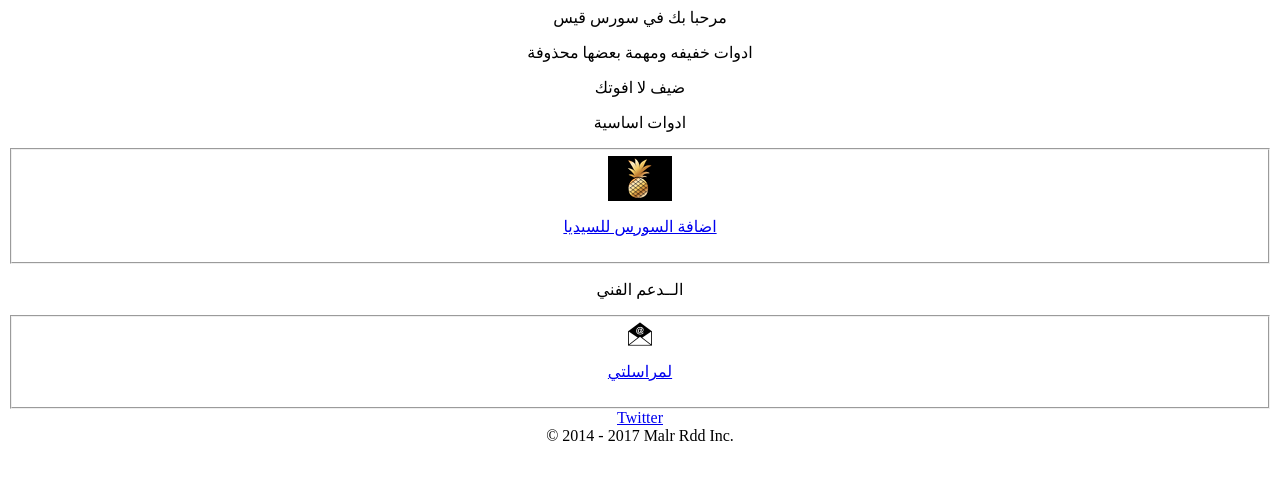
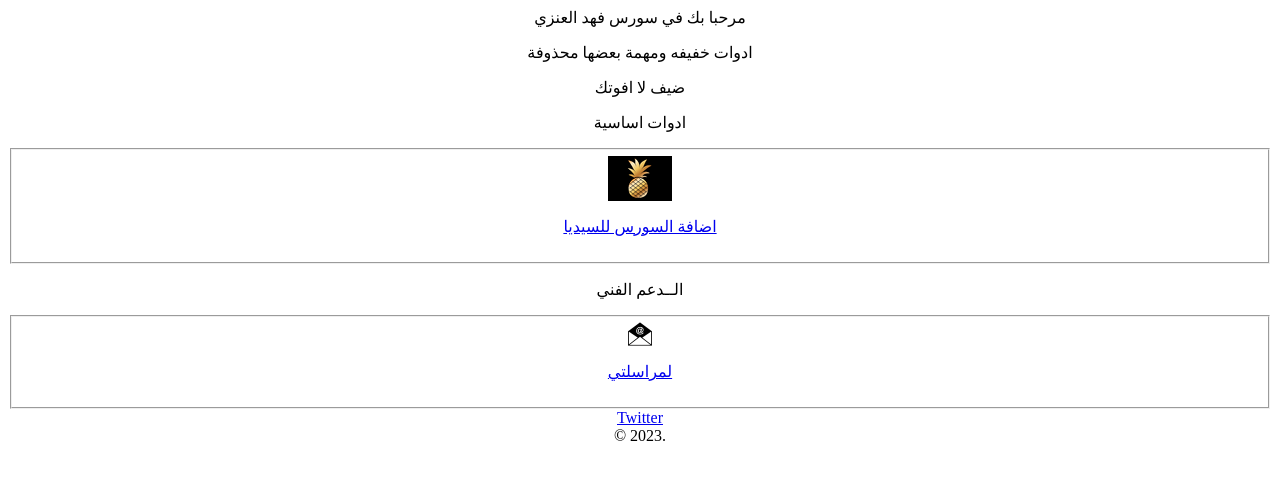
Before and after one commit to Faddvv/FA, a plain HTML site: page index.html in a window 1280 px wide. Drawn offline with Linux system fonts and the light colour scheme.

Commit message:
Update index.html

```diff
--- a/index.html
+++ b/index.html
@@ -1,7 +1,7 @@
 
 <html>
 <head>
-	<title>Qiosz and Malr</title>
+	<title>Fahad AlAnazi</title>
 <link rel="icon" type="image/png" href="favicon-32x32.png" sizes="32x32" />
 <link rel="icon" type="image/png" href="favicon-16x16.png" sizes="16x16" />
 
@@ -22,7 +22,7 @@
 	<div align="center">
 
 	<block>
-		<p>مرحبا بك في سورس قيس</p>
+		<p>مرحبا بك في سورس فهد العنزي</p>
 </block>
 
 <block>
@@ -40,7 +40,7 @@
 </block>
 
 <fieldset>
-	<a href="mailto:gernaskaler@yahoo.com"><img src="./opened-email-envelope.png" class="icon"><div><div><label><p>لمراسلتي</p></label></div></div></a>
+	<a href="mailto:vf2d17@gmail.com"><img src="./opened-email-envelope.png" class="icon"><div><div><label><p>لمراسلتي</p></label></div></div></a>
 </fieldset>
 
 <block>
@@ -49,7 +49,7 @@
 
 
 
-<footer> &copy; 2014 - 2017 Malr Rdd Inc.
+<footer> &copy; 2023.
 
 
 
```
